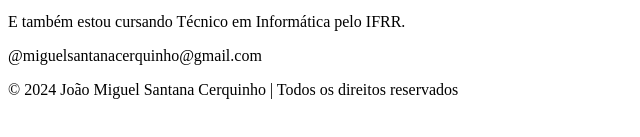
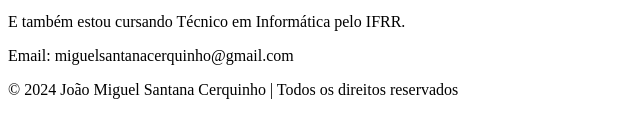
Before and after one commit to jmiguelsc/miguelgenio.github.io, a plain HTML site: page index.html in a window 1280 px wide. Shown: the part 515-652 px from the top of the page, 0-640 px from the left. Drawn offline with Linux system fonts and the light colour scheme.

Commit message:
Update index.html

```diff
--- a/index.html
+++ b/index.html
@@ -24,7 +24,7 @@
             E também estou cursando Técnico em Informática pelo IFRR.
         </p>
          <p class="content-text">
-            @miguelsantanacerquinho@gmail.com
+            Email: miguelsantanacerquinho@gmail.com
         </p>
     </section>
 
```
